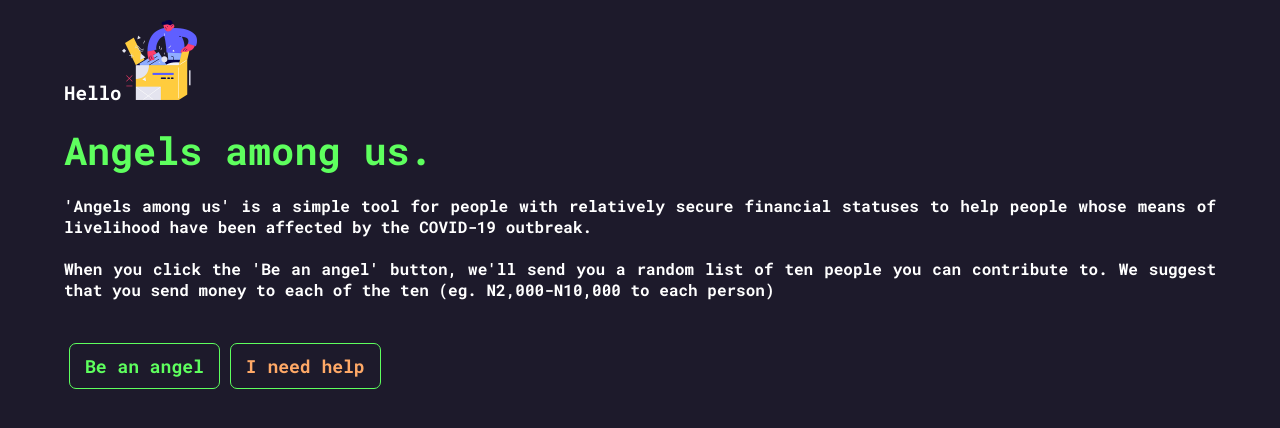
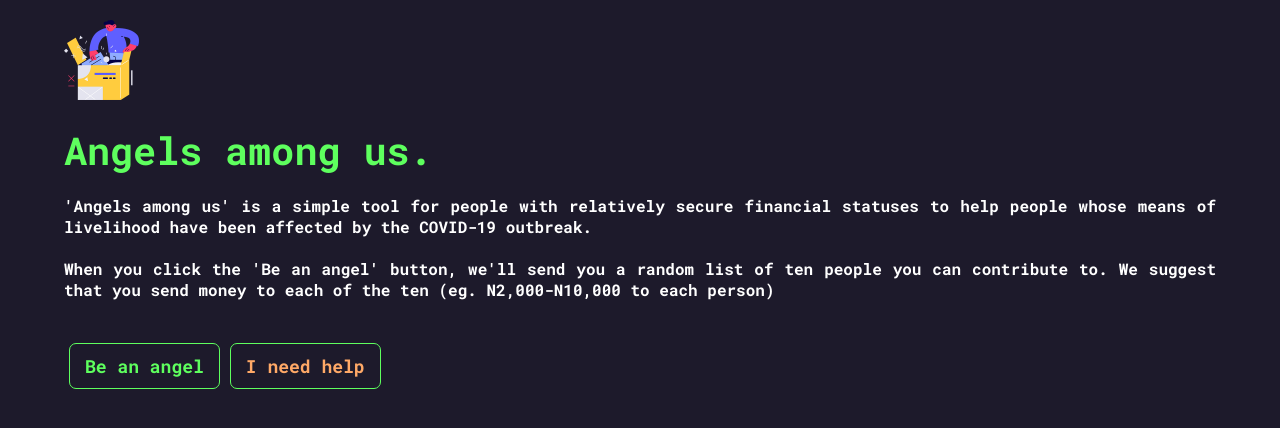
Before and after one commit to vunderkind/good-faith, a React (Create React App) app in the folder frontend/: page / in a window 1280 px wide. Shown: the top 428 px of the page. Built offline with nearby package versions, Linux system fonts and the light colour scheme.

Commit message:
removed react-router

```diff
--- a/frontend/src/App.js
+++ b/frontend/src/App.js
@@ -1,14 +1,10 @@
 import React from 'react';
-import { BrowserRouter as Router } from 'react-router-dom';
 import './App.css';
 import kindness from './kindness.png';
 
 function App() {
   return (
     <div className="App">
-      <Router>
-        Hello
-      </Router>
       <img className="App-logo " src={kindness} alt="kindness"/>
       <h1>Angels among us.</h1>
       <h2>'Angels among us' is a simple tool for people with relatively secure financial statuses to help people whose means of livelihood have been affected by the COVID-19 outbreak.<br/><br/> When you click the 'Be an angel' button, we'll send you a random list of ten people you can contribute to. We suggest that you send money to each of the ten (eg. N2,000-N10,000 to each person)</h2>
```
